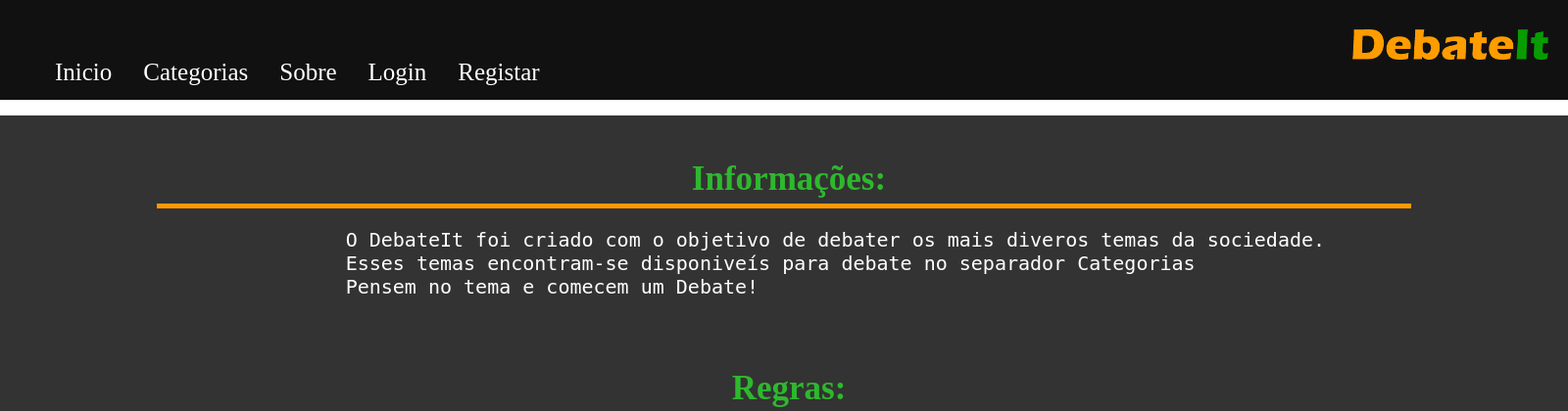
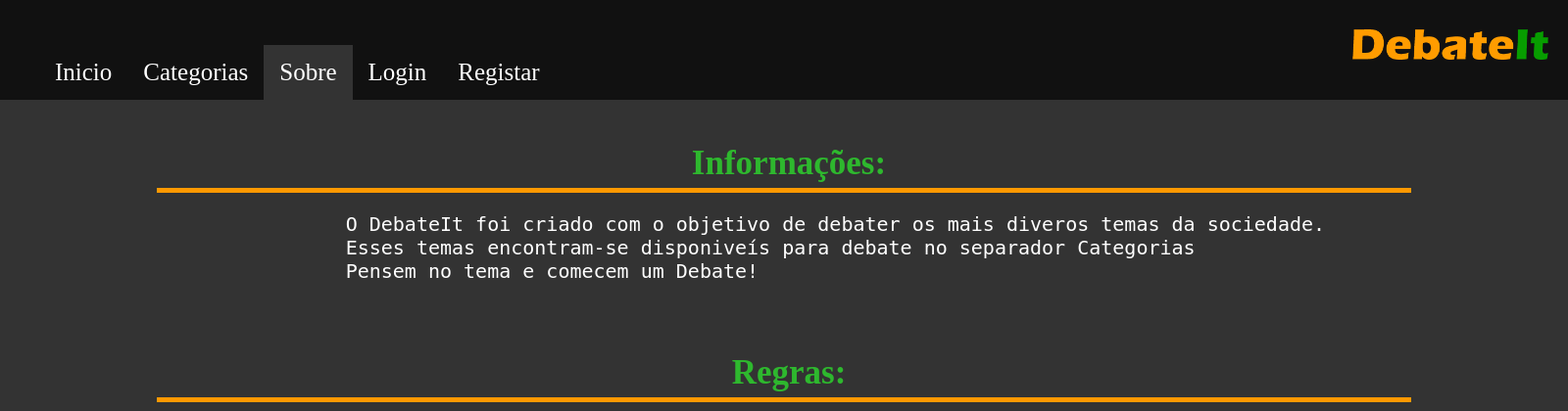
Before and after one commit to tmnf/DebabeItProject, a Django app: page /about/ in a window 1600 px wide. Shown: the top 420 px of the page at 98% size. Run offline with Django 3.2, Linux system fonts and the light colour scheme.

Commit message:
Small Fixes

```diff
--- a/DebabeItProject/settings.py
+++ b/DebabeItProject/settings.py
@@ -25,7 +25,7 @@ SECRET_KEY = 'm90#kq0b*3d9t_9pnh&fx*ko!0y@88v_@b15u1wj0#_ti7+qgh'
 # SECURITY WARNING: don't run with debug turned on in production!
 DEBUG = True
 
-ALLOWED_HOSTS = []
+ALLOWED_HOSTS = ['localhost']
 
 
 # Application definition
--- a/forum/static/forum/style.css
+++ b/forum/static/forum/style.css
@@ -20,12 +20,17 @@ h1 {
     padding-top: 30px;
     width: 100%;
     height: 100%;
+    margin-bottom: 0;
 }
 
 .base_logo_pic {
     float: right;
     width: 200px;
     margin-right: 20px;
+}
+
+.base_menu menu {
+    margin-bottom: 0;
 }
 
 .base_menu_bar {
@@ -47,6 +52,20 @@ h1 {
     padding: 14px 16px;
     text-decoration: none;
     font-size: 25px;
+}
+
+.active {
+    float: left;
+}
+
+.active a {
+    display: block;
+    color: white;
+    text-align: center;
+    padding: 14px 16px;
+    text-decoration: none;
+    font-size: 25px;
+    background-color: #333;
 }
 
 .base_menu_line a:hover {
--- a/forum/templates/forum/Base.html
+++ b/forum/templates/forum/Base.html
@@ -12,7 +12,7 @@
 
     <meta charset="UTF-8">
     <title> DebateIt </title>
-    <link rel="stylesheet" type="text/css" href="{% static 'forum/style.css' %}" />
+    <link rel="stylesheet" type="text/css" href="{% static 'forum/style.css' %}"/>
     <link rel="shortcut icon" type="image/png" href="{% static 'forum/icon.png' %}"/>
 
 </head>
@@ -26,15 +26,29 @@
     <nav class="base_menu">
         <menu>
             <ul class="base_menu_bar">
-                    <li class="base_menu_line"><a href="{% url 'forum_home' %}"> Inicio </a></li>
-                    <li class="base_menu_line"><a href="{% url 'forum_categories' %}"> Categorias </a></li>
-                    <li class="base_menu_line"><a href="{% url 'forum_about' %}"> Sobre </a></li>
+                <li {% if active == 'home' %} class="active" {% else %} class="base_menu_line" {% endif %}>
+                    <a href="{% url 'forum_home' %}"> Inicio </a>
+                </li>
+                <li {% if active == 'categories' %} class="active" {% else %} class="base_menu_line" {% endif %}>
+                    <a href="{% url 'forum_categories' %}"> Categorias </a>
+                </li>
+                <li {% if active == 'about' %} class="active" {% else %} class="base_menu_line" {% endif %}>
+                    <a href="{% url 'forum_about' %}"> Sobre </a>
+                </li>
 
                 {% if not request.user.is_authenticated %}
-                        <li class="base_menu_line"><a href="{% url 'login_page' %}"> Login </a></li>
-                        <li class="base_menu_line"><a href="{% url 'register_page' %}"> Registar </a></li>
+                    <li {% if active == 'login' %} class="active" {% else %} class="base_menu_line" {% endif %}>
+                        <a href="{% url 'login_page' %}"> Login </a>
+                    </li>
+
+                    <li {% if active == 'register' %} class="active" {% else %} class="base_menu_line" {% endif %}>
+                        <a href="{% url 'register_page' %}"> Registar </a>
+                    </li>
                 {% else %}
-                        <li class="base_menu_line"><a href="{% url 'profile_page' %}"> Perfil </a></li>
+                    <li {% if active == 'profile' %} class="active" {% else %} class="base_menu_line" {% endif %}>
+                        <a href="{% url 'profile_page' %}"> Perfil </a>
+                    </li>
+
                     <li class="base_menu_line"><a href="{% url 'logout_user' %}"> Logout </a></li>
                 {% endif %}
             </ul>
--- a/forum/views.py
+++ b/forum/views.py
@@ -15,7 +15,8 @@ def index(request):
 
     context = {
         'recent_discs': recent_discs,
-        'top_users': top_users
+        'top_users': top_users,
+        'active': 'home'
     }
 
     return render(request, "forum/MainPage.html", context)
@@ -24,7 +25,8 @@ def index(request):
 # Categories Page
 def categories_page(request):
     context = {
-        'categories': Category.objects.all()
+        'categories': Category.objects.all(),
+        'active': 'categories'
     }
 
     return render(request, "forum/CategoriesPage.html", context)
@@ -36,6 +38,7 @@ def about_page(request):
         'email': constants.EMAIL,
         'phone1': constants.CELL_PHONE1,
         'phone2': constants.CELL_PHONE2,
+        'active': 'about'
     }
     return render(request, "forum/AboutPage.html", context)
 
@@ -48,7 +51,8 @@ def category_details(request, category_id):
     context = {
         'logged_in': logged_in,
         'category': cat,
-        'discussions': Discussion.objects.filter(category=cat)
+        'discussions': Discussion.objects.filter(category=cat),
+        'active': 'categories'
     }
 
     return render(request, "forum/CategoryDetails.html", context)
@@ -94,7 +98,7 @@ def add_discussion(request, category_id):
                                                              form['option1'], form['option2'])
             else:
                 success = creation_manager.create_discussion(form['title'], form['descr'],
-                                                         request.user, category_id, form['mode'])
+                                                             request.user, category_id, form['mode'])
 
             if success:
                 return HttpResponseRedirect(reverse('forum_category', args=category_id))
@@ -107,6 +111,7 @@ def add_discussion(request, category_id):
     }
 
     return render(request, 'forum/AddDiscussion.html', context)
+
 
 # Like Input Handle
 @login_required
```
Also changed, not shown: login/views.py (+6 -4 lines), db.sqlite3, 1 other file. Lines whose indentation alone changed are shown as unchanged.
